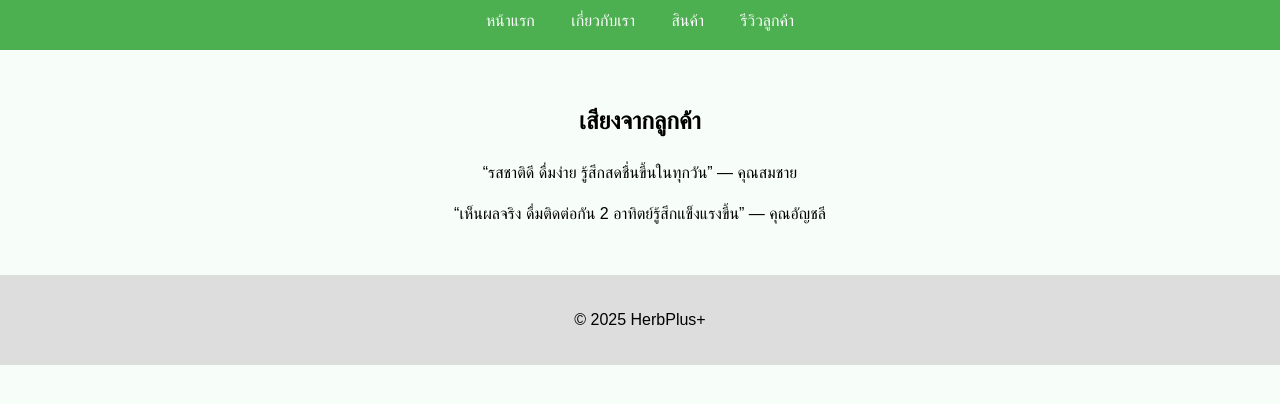
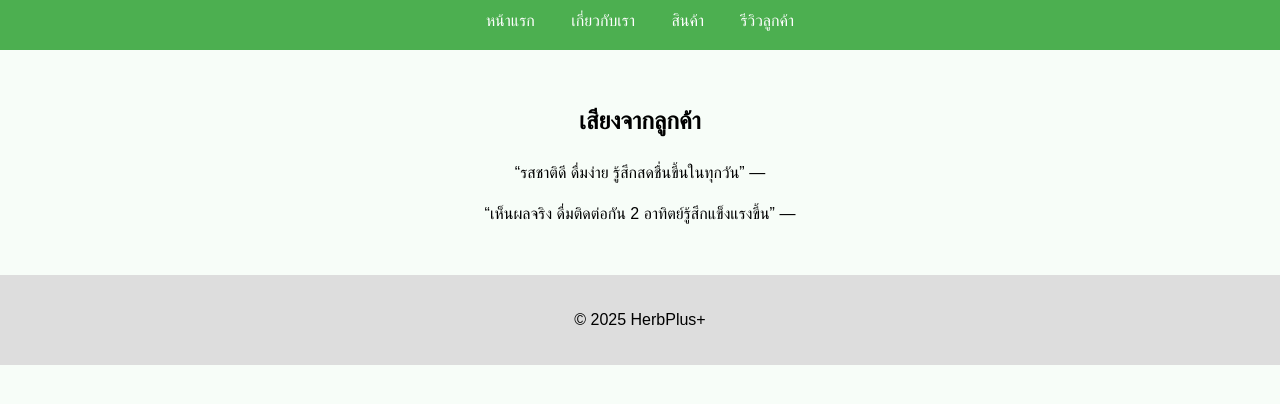
Before and after one commit to chamanun/herbplus, a plain HTML site: page reviews.html in a window 1280 px wide. Shown: the part 102-506 px from the top of the page. Drawn offline with Linux system fonts and the light colour scheme.

Commit message:
Update reviews.html

```diff
--- a/reviews.html
+++ b/reviews.html
@@ -20,10 +20,10 @@
   <main>
     <h2>เสียงจากลูกค้า</h2>
     <blockquote>
-      “รสชาติดี ดื่มง่าย รู้สึกสดชื่นขึ้นในทุกวัน” — คุณสมชาย
+      “รสชาติดี ดื่มง่าย รู้สึกสดชื่นขึ้นในทุกวัน” —
     </blockquote>
     <blockquote>
-      “เห็นผลจริง ดื่มติดต่อกัน 2 อาทิตย์รู้สึกแข็งแรงขึ้น” — คุณอัญชลี
+      “เห็นผลจริง ดื่มติดต่อกัน 2 อาทิตย์รู้สึกแข็งแรงขึ้น” —
     </blockquote>
   </main>
 
```
